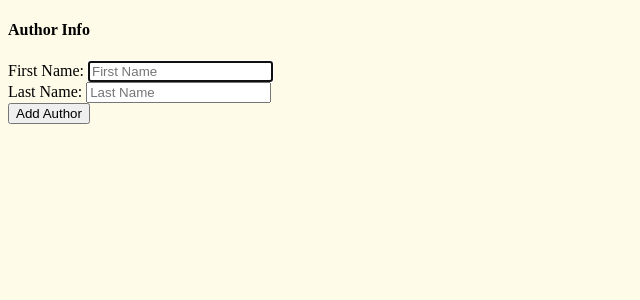
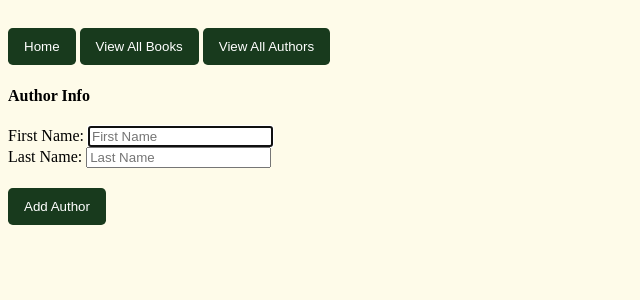
Before and after one commit to ShazSeatter/Book_Bucket_List, a Flask app: page /authors/new in a window 1280 px wide. Shown: the top 300 px of the page, without its empty margins (0-640 px from the left). Run offline with Flask 2, Linux system fonts and the light colour scheme; data that the repository does not hold is empty; some libraries are stand-ins or nearby versions.

Commit message:
styling changes for buttons on page

```diff
--- a/static/style.css
+++ b/static/style.css
@@ -44,6 +44,12 @@ header > h1 {
     border-radius: 0.3rem;
     padding: 0.7rem 1rem 0.7rem 1rem;
     margin-top: 20px;
+    color: #ffff;
+}
+
+.btn-main.btn-main:hover {
+    text-decoration: underline;
+    cursor: pointer;
 }
 
 .btn-main > a {
--- a/templates/authors/index.html
+++ b/templates/authors/index.html
@@ -1,7 +1,8 @@
 {% extends 'base.html' %}
 
 {% block content %}
-
+<button class="btn-main"><a href="/">Home</a></button>
+<button class="btn-main"><a href="/books">View All Books</a></button>
 <h1>Authors</h1>
 
 {% for author in all_authors %}
@@ -11,5 +12,5 @@
     </li>
 </ul>
 {% endfor %}
-<button><a href="/authors/new">Add Author</a></button>
+<button class="btn-main"><a href="/authors/new">Add Author</a></button>
 {% endblock %}
--- a/templates/authors/new.html
+++ b/templates/authors/new.html
@@ -2,7 +2,9 @@
 
 
 {% block content %}
-
+<button class="btn-main"><a href="/">Home</a></button>
+<button class="btn-main"><a href="/books">View All Books</a></button>
+<button class="btn-main"><a href="/authors">View All Authors</a></button>
 <form action="/authors" method="post">
     <h4>Author Info</h4>
     <div>
@@ -15,12 +17,7 @@
         <input type="text" name="last-name" id="last-name" placeholder="Last Name" required autofocus>
     </div>
 
-    <button type="submit"> Add Author</button>
+    <button class="btn-main" type="submit"> Add Author</button>
 
-    <!-- <select name="author_id" id="author">
-        {% for author in all_authors %}
-            <option value="{{ author.id }}">{{ author.full_name() }}</option> -->
-        {% endfor %}
-    </select>
 </form>
 {% endblock %}
--- a/templates/books/index.html
+++ b/templates/books/index.html
@@ -3,6 +3,7 @@
 {% block content %}
 <!-- displaying book cards on page  -->
 <button class="btn-main"><a href="/">Home</a></button>
+<button class="btn-main"><a href="/authors">View All Authors</a></button>
     <header>
         <h1>List of Books</h1>
     </header>
@@ -41,6 +42,6 @@
 </section>
 
         <div class="footer-add-btn">
-            <button><a href="/books/new">Add A Book</a></button>
+            <button class="btn-main"><a href="/books/new">Add A Book</a></button>
         </div>
 {% endblock %}
--- a/templates/books/new.html
+++ b/templates/books/new.html
@@ -2,7 +2,9 @@
 
 
 {% block content %}
-
+<button class="btn-main"><a href="/">Home</a></button>
+<button class="btn-main"><a href="/books">View All Books</a></button>
+<button class="btn-main"><a href="/authors">View All Authors</a></button>
 <form action="/books" method="post">
     <div>
         <label for="title">Title:</label>
@@ -21,6 +23,6 @@
         <label for="checked_out">Completed?</label>
         <input type="checkbox" name="completed" id="completed">
 
-    <button type="submit">Add Book</button>
+    <button class="btn-main" type="submit">Add Book</button>
 </form>
 {% endblock %}
```
